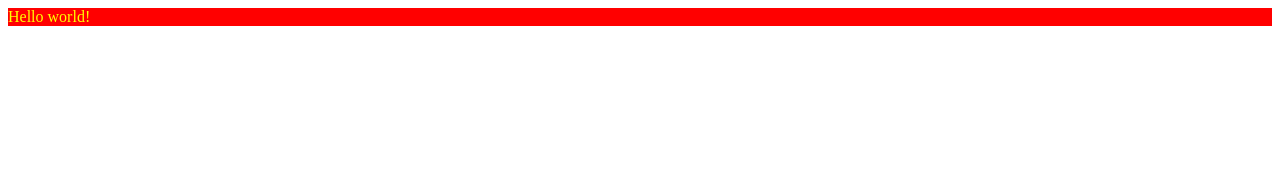
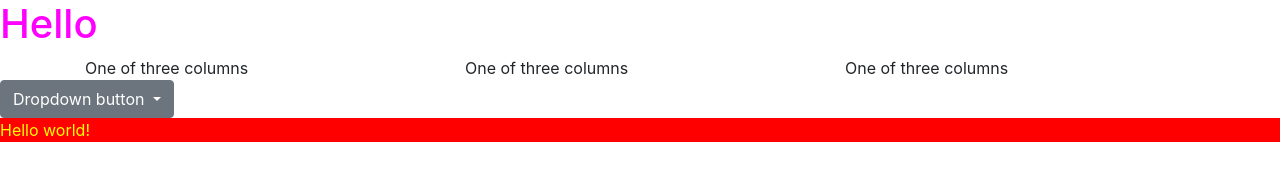
Before and after one commit to altear/altear.github.io, a website built with webpack: page index.html in a window 1280 px wide. Built offline with nearby package versions, Linux system fonts and the light colour scheme; files whose address does not match are found by name.

Commit message:
Added bootstrap

```diff
--- a/index.html
+++ b/index.html
@@ -2,10 +2,38 @@
 <html>
   <head>
     <title>Getting Started</title>
-     <link rel = "stylesheet" type = "text/css" href = "css/app.css" />
+
+    <!-- Our styles -->
+    <link rel = "stylesheet" type = "text/css" href = "css/app.css" />
   </head>
   <body>
+    <h1> Hello </h1>
 
+    <!-- Out code-->
     <script src="app.js"></script>
+
+    <div class="container">
+        <div class="row">
+            <div class="col-sm">
+            One of three columns
+            </div>
+            <div class="col-sm">
+            One of three columns
+            </div>
+            <div class="col-sm">
+            One of three columns
+            </div>
+        </div>
+    </div>
+
+    <div class="dropdown">
+        <button class="btn btn-secondary dropdown-toggle" type="button" id="dropdownMenuButton" data-toggle="dropdown" aria-haspopup="true" aria-expanded="false">
+            Dropdown button
+        </button>
+        <div class="dropdown-menu" aria-labelledby="dropdownMenuButton">
+            <a class="dropdown-item" href="#">Action</a>
+            <a class="dropdown-item" href="#">Another action</a>
+            <a class="dropdown-item" href="#">Something else here</a>
+        </div>
   </body>
 </html>
--- a/package.json
+++ b/package.json
@@ -40,6 +40,9 @@
   "dependencies": {
     "@babel/polyfill": "^7.4.4",
     "autoprefixer": "^9.5.1",
+    "bootstrap": "^4.3.1",
+    "jquery": "^3.4.1",
+    "popper.js": "^1.15.0",
     "postcss-cli": "^6.1.2"
   }
 }
--- a/src/main.js
+++ b/src/main.js
@@ -1,4 +1,5 @@
 import style from "./style.scss";
+import "bootstrap";
 
 function foo() {
   var el = document.createElement("div");
--- a/src/style.scss
+++ b/src/style.scss
@@ -1,3 +1,8 @@
+@import "../node_modules/bootstrap/scss/bootstrap";
+
+h1 {
+  color: fuchsia;
+}
 :local {
   .firstStyle {
     color: yellow;
```
Also changed, not shown: README.md, dist/css/app.css, 2 other files.
